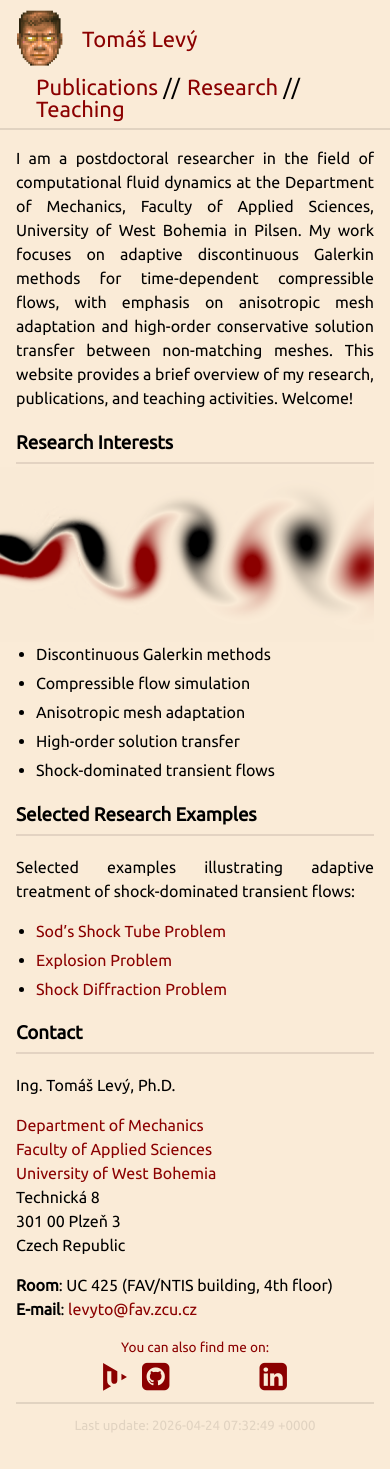
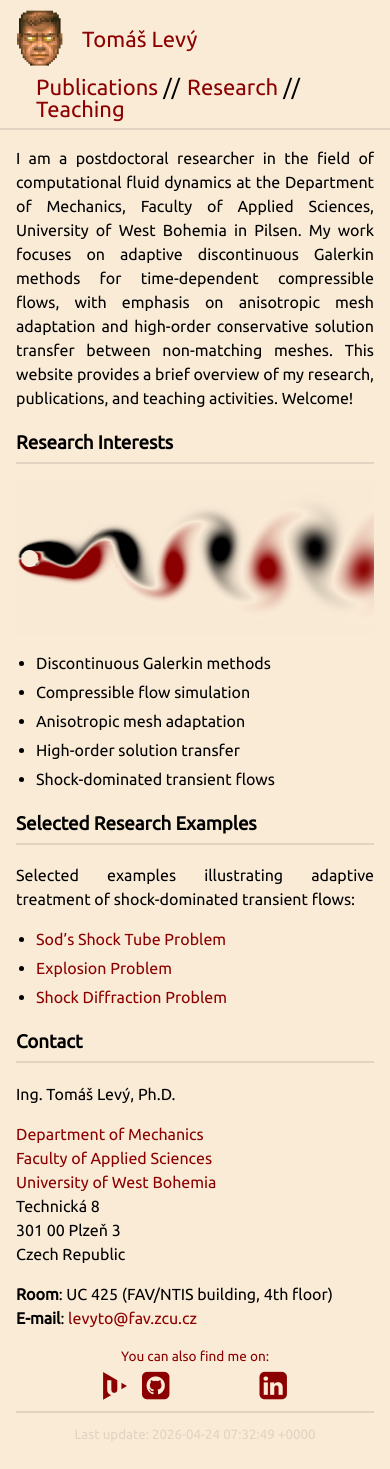
Before and after one commit to levyto/levyto.github.io, a Jekyll site: the page built from index.md, in a window 390 px wide. Built offline with Jekyll 4.4.1, drawn with Linux system fonts in a browser that asks for light colours; nearby versions of some CDN libraries; a style sheet for code colours, icons or effects is not loaded.

Commit message:
Final formatting

```diff
--- a/_sass/_style.scss
+++ b/_sass/_style.scss
@@ -148,10 +148,19 @@ blockquote p:last-child {
   text-align: center;
 }
 
-.home-image {
-  display: block;
+.home-image img {
+  width: 410px;
   max-width: 100%;
   height: auto;
-  margin: 0 auto;
-  text-align: center;
+  float: right;
+  margin-top: -15px;
+  margin-left: 1rem;
+  margin-bottom: 1rem;
 }
+@media (max-width: 900px) {
+  .home-image img {
+    float: none;
+    display: block;
+    margin: 0 auto 1rem auto;
+  }
+}
--- a/index.md
+++ b/index.md
@@ -13,7 +13,7 @@ I am a postdoctoral researcher in the field of computational fluid dynamics at t
 ### Research Interests
 
 <div class="home-image">
-    <img src="{{ '/figs/vonkarman_crop.png' | relative_url }}" style="width: 410px; float: right; margin-top: -15px;">
+    <img src="{{ '/figs/vonkarman_crop.png' | relative_url }}" alt="Von Karman">
 </div>
 
 - Discontinuous Galerkin methods
```
